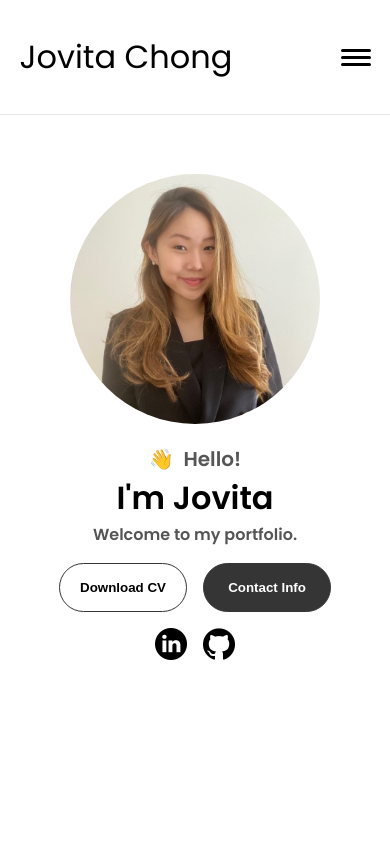
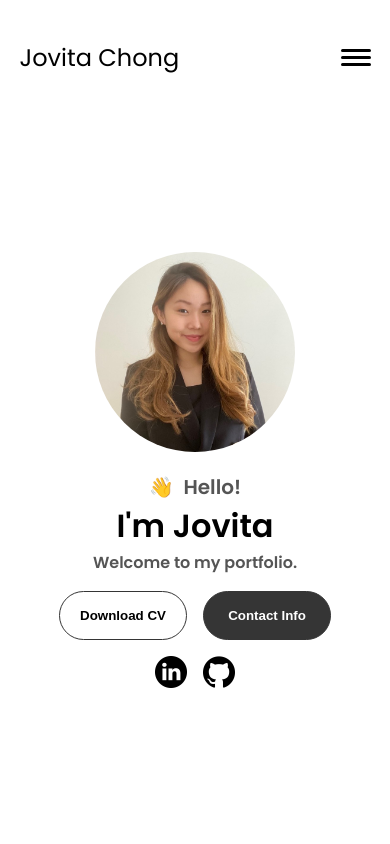
Before and after one commit to jovitachong/portfolio, a React (Create React App) app: page / in a window 390 px wide. Shown: the top 844 px of the page. Built offline with nearby package versions, Linux system fonts and the light colour scheme.

Commit message:
Thu changes

```diff
--- a/src/App.css
+++ b/src/App.css
@@ -188,21 +188,31 @@ section {
 #profile {
   display: flex;
   flex-direction: column;
+  justify-content: center;
   align-items: center;
-  justify-content: center;
-  position: relative;
-  padding-top: 1.4rem;
+  /* position: relative; */
+  /* padding-top: 1.4rem; */
+  padding-top: 4vh;
   /* height: 83vh; */
   /* background-color: red; */
 }
 
 .section__pic-container {
   display: flex;
+  height: 400px;
+  width: 400px;
+  margin: auto 0;
   /* margin: 2rem auto; */
   /* width: 60vw;
   height: 60vw;
   margin: auto 0; */
   /* border-radius: 50%; */
+}
+
+.section__pic-container img {
+  width: 100%;
+  height: 100%;
+  object-fit: cover;
 }
 
 .section__text {
@@ -631,6 +641,7 @@ article .icon {
 /* section {
   margin: 0 5%;
 } */
+
 /* RESPONSIVE SCREENS */
 
 /* Tablet screens */
@@ -654,16 +665,10 @@ article .icon {
 /* (min-width: 768px) */
 /* Desktop screens */
 @media screen and (min-width: 1025px) {
+
   #profile {
     flex-direction: row;
     gap: 5rem;
-    padding-top: 1.4rem;
-    padding-top: 2.8rem;
-  }
-
-  .section__pic-container {
-    width: 400px;
-    height: 400px;
   }
 
   .title,
@@ -821,7 +826,7 @@ article .icon {
   transition: all 0.4s ease-in-out;
 }
 
-@media screen and (max-width: 1200px) {
+@media screen and (max-width: 800px) {
   .nav__hamburger {
     display: flex;
     z-index: 200;
@@ -863,8 +868,10 @@ article .icon {
   }
 
   .navbar--items.active {
-    top: calc(30px + 89.594px + 1px);
+    top: calc(17vh + 15px);
     padding-bottom: 30px;
+    /* padding-top: 100%;
+    padding-bottom: 100%; */
   }
 
   /* HAMBURGER TRANSITION */
@@ -882,13 +889,55 @@ article .icon {
   }
 }
 
+/* smallest screen: 320px, 768px, 1200px */
 @media screen and (max-width: 800px) {
+
+  /* navbar */
+  .nav {
+    justify-content: space-around;
+    align-items: center;
+    height: 17vh;
+  }
+
+  .logo {
+    font-size: 1.5rem;
+  }
+
+  .navbar {
+    border-bottom: none;
+  }
+
+  /* profile */
+  #profile {
+    height: 83vh;
+    margin-bottom: 0;
+    padding-top: 15px;
+    margin-top: 17vh;
+  }
+
+  #profile .section__pic-container {
+    width: 200px;
+    height: 200px;
+    margin: 0 auto;
+    justify-content: center;
+  }
 
   /* about */
   .section-container {
     flex-wrap: wrap;
     gap: 0;
   }
+
+  #about .section__pic-container {
+    width: 35%;
+    height: 100%;
+  }
+
+  #about .about-details-container {
+    width: 35%;
+    height: 100%;
+  }
+
 
   .section__pic-container {
     width: 250px;
@@ -898,8 +947,8 @@ article .icon {
   }
 
   .section__pic-container img {
-    width: 100%;
-    height: 100%;
+    /* width: 100%;
+    height: 100%; */
     /* Ensure the image covers the entire container */
     object-fit: cover;
   }
```
